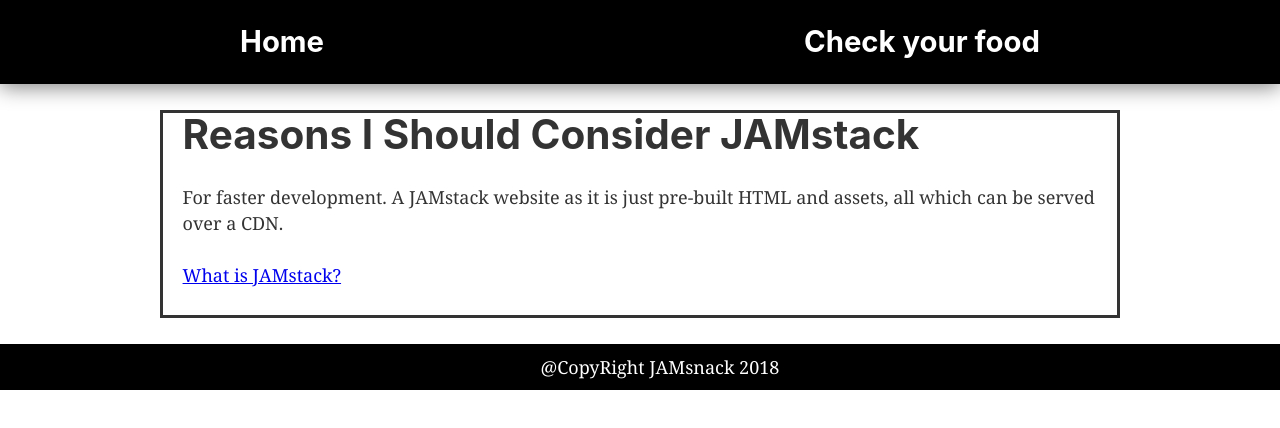
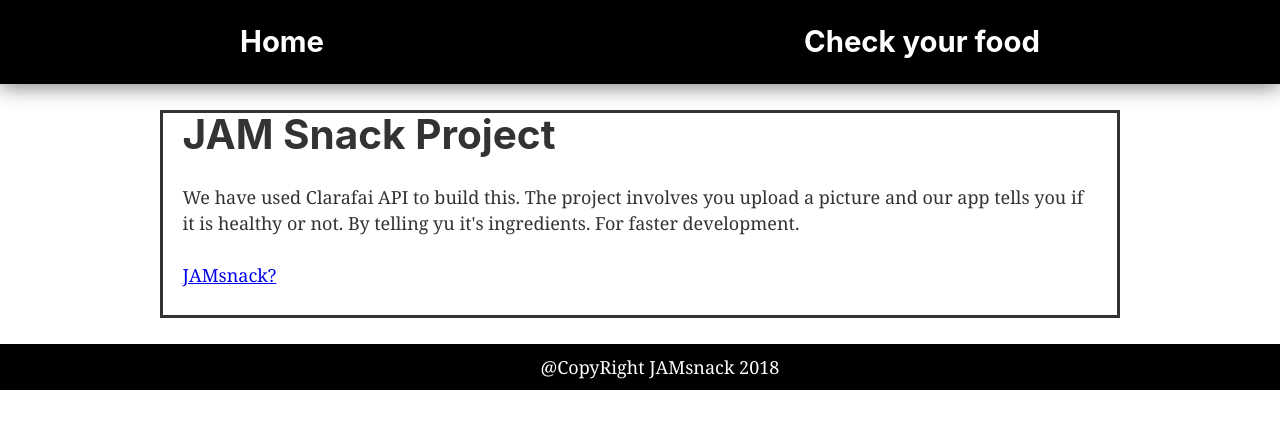
Before and after one commit to kakcura/JAMsnack, a Gatsby site: page /page-2 in a window 1280 px wide. Built offline with nearby package versions, Linux system fonts and the light colour scheme; Gatsby itself is replaced by a stand-in of ours.

Commit message:
Updated Info

```diff
--- a/src/pages/index.js
+++ b/src/pages/index.js
@@ -5,9 +5,9 @@ import Layout from '../components/layout'
 const IndexPage = () => (
   <Layout>
     <h1>JAM Snack</h1>
-    <p>This is a an app, we built as a part of Jamstack Hackathon. Modern web development architecture based on client-side JavaScript.
+    <p>This is a an app, we built as a part of Jamstack Hackathon.
     </p>
-    <Link to="/page-2/">Reasons I Should Consider JAMstack</Link>
+    <Link to="/page-2/">Our Project Here:</Link>
 
   </Layout>
 )
--- a/src/pages/page-2.js
+++ b/src/pages/page-2.js
@@ -1,14 +1,18 @@
-import React from 'react'
-import { Link } from 'gatsby'
+import React from "react";
+import { Link } from "gatsby";
 
-import Layout from '../components/layout'
+import Layout from "../components/layout";
 
 const SecondPage = () => (
   <Layout>
-    <h1>Reasons I Should Consider JAMstack</h1>
-    <p>For faster development. A JAMstack website as it is just pre-built HTML and assets, all which can be served over a CDN.</p>
-    <Link to="/">What is JAMstack?</Link>
+    <h1>JAM Snack Project</h1>
+    <p>
+      We have used Clarafai API to build this. The project involves you upload a
+      picture and our app tells you if it is healthy or not. By telling yu it's
+      ingredients. For faster development.
+    </p>
+    <Link to="/">JAMsnack?</Link>
   </Layout>
-)
+);
 
-export default SecondPage
+export default SecondPage;
```
